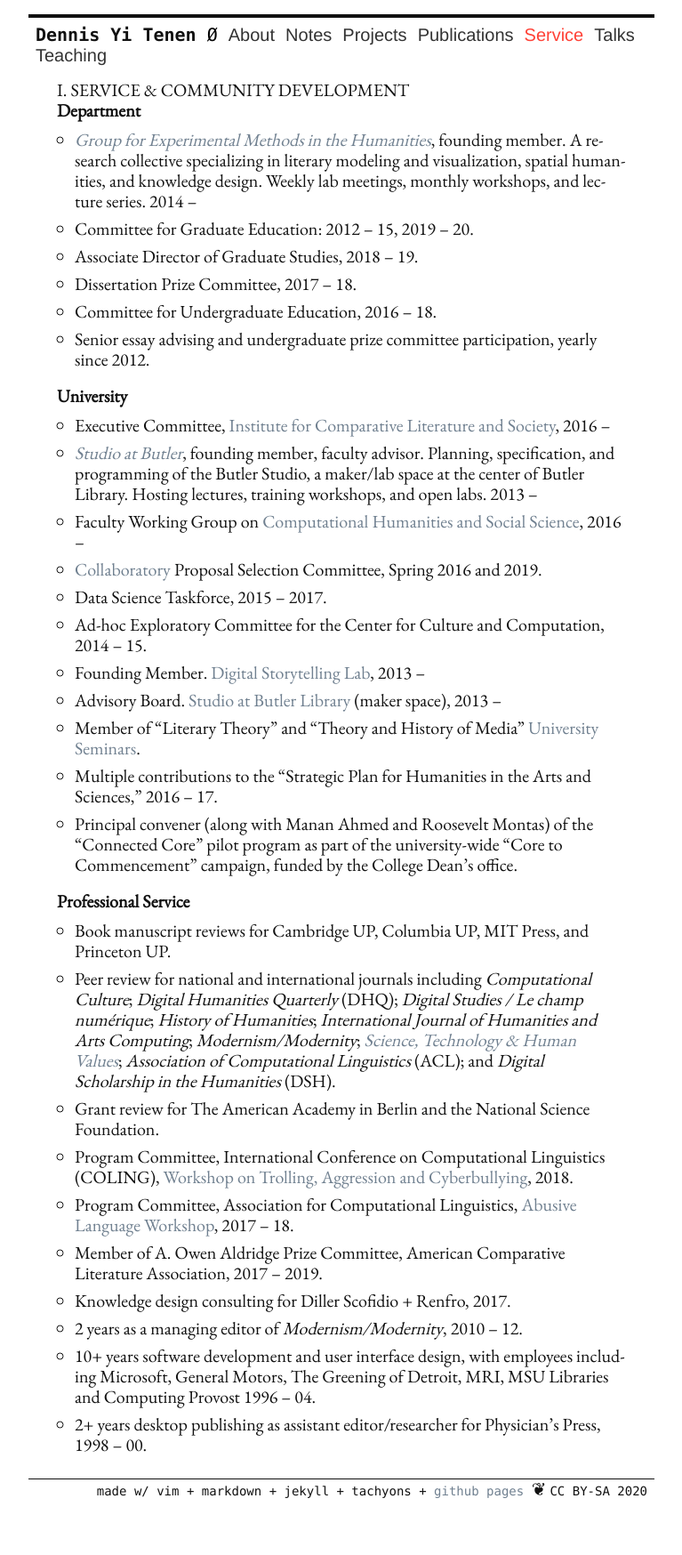
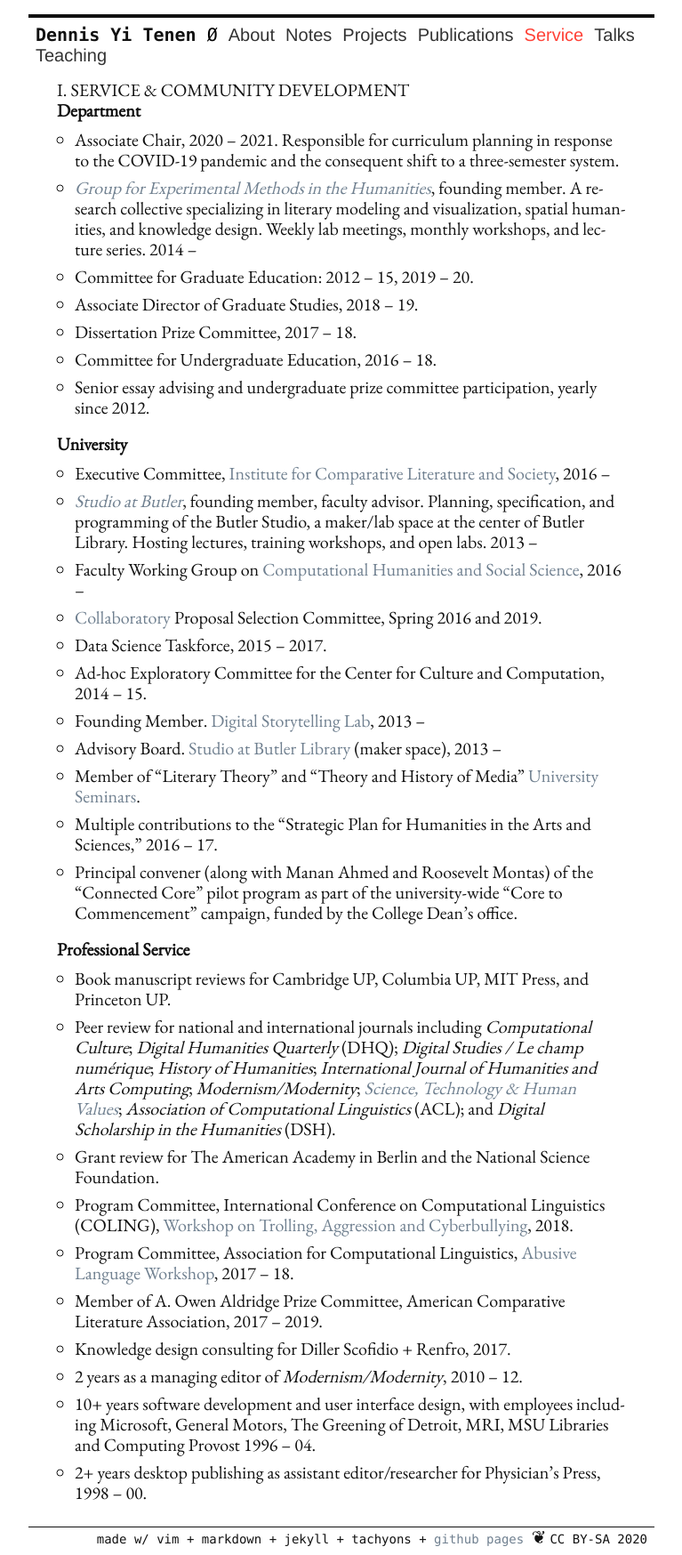
Before and after one commit to denten/denten.github.io, a Jekyll site: the page built from _pages/service.md, in a window 1280 px wide. Shown: the whole page at 89% size, without its empty margins (256-1023 px from the left). Built offline with Jekyll 4.4.1, drawn with Linux system fonts in a browser that asks for light colours; before the commit the page ends 1694 px from its top, so only the background shows below that.

Commit message:
update service

```diff
--- a/_includes/CV/07-service.md
+++ b/_includes/CV/07-service.md
@@ -2,6 +2,8 @@
 
 #### Department
 
+- Associate Chair, 2020 -- 2021. Responsible for curriculum planning in response to the
+COVID-19 pandemic and the consequent shift to a three-semester system.
 - *[Group for Experimental Methods in the Humanities](http://xpmethod.github.io/)*, founding
   member. A research collective specializing in literary modeling and visualization, spatial
   humanities, and knowledge design. Weekly lab meetings, monthly workshops, and lecture series. 2014 --
```
